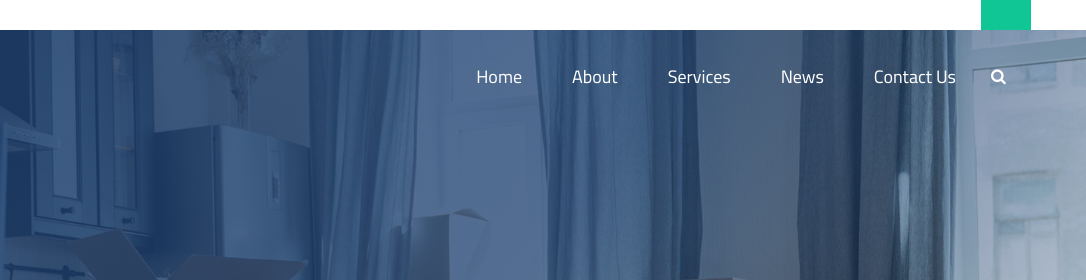
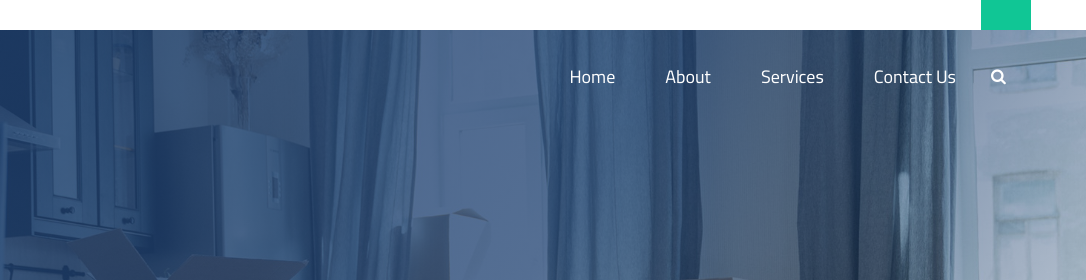
Before and after one commit to OwenMaine/urbanllc, a plain HTML site: page index.html in a window 1280 px wide. Shown: the top 280 px of the page, 194-1280 px from the left. Drawn offline with nearby package versions, Linux system fonts and the light colour scheme; some packages are replaced by stand-ins of ours.

Commit message:
update index

```diff
--- a/index.html
+++ b/index.html
@@ -108,9 +108,9 @@
                 <li class="nav-item">
                   <a class="nav-link" href="services.html">Services</a>
                 </li>
-                <li class="nav-item">
+               <!--- <li class="nav-item">
                   <a class="nav-link" href="news.html">News</a>
-                </li>
+                </li>-->
                 <li class="nav-item">
                   <a class="nav-link" href="contact.html">Contact Us</a>
                 </li>
```
